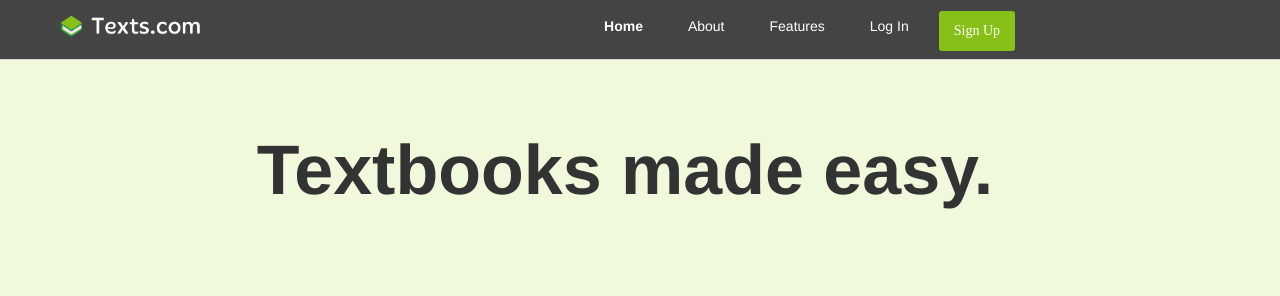
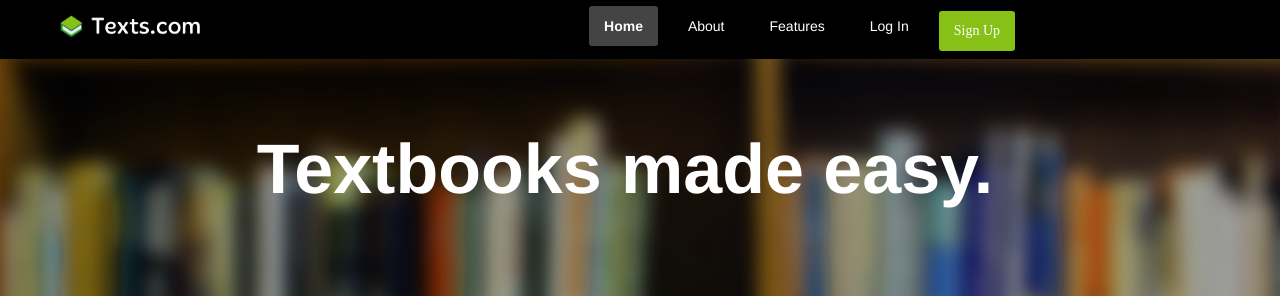
Before and after one commit to lisasy/texts, a PHP site: page / in a window 1280 px wide. Shown: the top 296 px of the page. Run offline with PHP 8.4, Linux system fonts and the light colour scheme; style sheets or scripts are compiled from the project's sources; some libraries are stand-ins or nearby versions.

Commit message:
added landing page image, it may be temporary

```diff
--- a/index.php
+++ b/index.php
@@ -1,6 +1,6 @@
 <?php include 'header.php' ?>
   <body>
-<?php include 'navbar-unlogged.php' ?>
+<?php include 'navbar-unlogged-black.php' ?>
 
 <div id="body-content" class="landing">
 
@@ -9,11 +9,12 @@
         <div class="row">
             <h1 class="text-center">Textbooks made easy.</h1>
             <div class="info">
-                <section class="span5">
+                <section class="video span5">
                     <iframe src="http://player.vimeo.com/video/62941191?title=0&amp;byline=0&amp;portrait=0&amp;badge=0&amp;color=b8b8b8" width="500" height="281" frameborder="0" webkitAllowFullScreen mozallowfullscreen allowFullScreen></iframe> <p><a href="http://vimeo.com/62941191">3 words for NYC</a> from <a href="http://vimeo.com/cokau">Cokau</a> on <a href="http://vimeo.com">Vimeo</a>.</p>
                 </section>
                 <section class="span5 offset1">
                     <p class="lead"><strong>Texts.com</strong> allows students to buy and sell textbooks to one another on their campuses. Stop overpaying, sign up now.</p>
+                    <!-- <a class="btn btn-green btn-large">Watch how it works</a> -->
                     <a class="btn facebook">Sign up with Facebook</a>
                     <p class="tool"><small><a href="#" data-toggle="tooltip" title="first tooltip">Why only Facebook?</a></small></p>
 <!--                     <p><small>or</small></p>
--- /dev/null
+++ b/navbar-unlogged-black.php
@@ -0,0 +1,22 @@
+<div class="navbar navbar-static-top">
+    <div class="navbar-inner navbar-black">
+        <div class="container">
+            <div class="row">
+                <div class="span2">
+                    <a class="brand" href="index.php"><img src="img/logo-white.png"></a>
+                </div>
+                <div class="span5 offset3">
+                    <div class="pull-right">
+                    <ul class="nav landing-nav">
+                      <li class="active"><a href="index.php">Home</a></li>
+                      <li><a href="info-about.php">About</a></li>
+                      <li><a href="info-features.php">Features</a></li>
+                      <li><a href="#">Log In</a></li>
+                      <li><a href="#" class="btn btn-green">Sign Up</a></li>
+                    </ul>
+                    </div>
+                </div>
+            </div>
+        </div>
+    </div>
+</div>
--- a/style/style.less
+++ b/style/style.less
@@ -822,9 +822,12 @@ Landing Page
 .navbar-inner{
 	padding: 1px 0 3px 0;
 	height: 55px;
+	border-bottom: none;
+	background: @charcoal;
 	.landing-nav{
 		padding-top: 5px;
 		li.active a{
+			border-radius: 3px;
 			box-shadow: none;
 			background: @charcoal;
 			color: @white;
@@ -854,10 +857,36 @@ Landing Page
 	}
 }
 
+.navbar-black{
+	background: black;
+	.landing-nav{
+		padding-top: 5px;
+		li.active a{
+			border-radius: 3px;
+			box-shadow: none;
+			background: @charcoal;
+			color: @white;
+			font-weight: bold;
+			&:hover{
+				box-shadow: none;
+				background: @charcoal;
+				color: @white;
+			}
+		}
+	}
+}
+
 #landing-masthead{
-	background: #f1f9dd;
+	//background: #f1f9dd;
+	background: url('../img/header2.png') no-repeat center center fixed;
+    -webkit-background-size: cover;
+    -moz-background-size: cover;
+    -o-background-size: cover;
+    background-size: cover;
 	padding: 80px 0 120px 0;
+	color: @white;
 	h1{
+		color:@white;
 		font-size: 5.0em;
 		.padding-bottom-large;
 	}
@@ -872,12 +901,24 @@ Landing Page
 	}
 	.facebook{
 		padding: 24px 36px;
+		// border: 10px solid rgba(255,255,255,0.3);
 	}
 	.learn-more{
+		display: block;
 		padding-top: 95px;
 		text-align: center;
 		margin: 0 auto;
 		position: absolute;
+		.learn-more-btn{
+			border: 5px solid @white;
+		}
+	}
+}
+
+/*-- video --*/
+.video{
+	iframe{
+		border: 10px solid rgba(255,255,255,0.3);
 	}
 }
 
```
Also changed, not shown: img/book.png (added), img/header1.png (added), img/header2.png (added).
